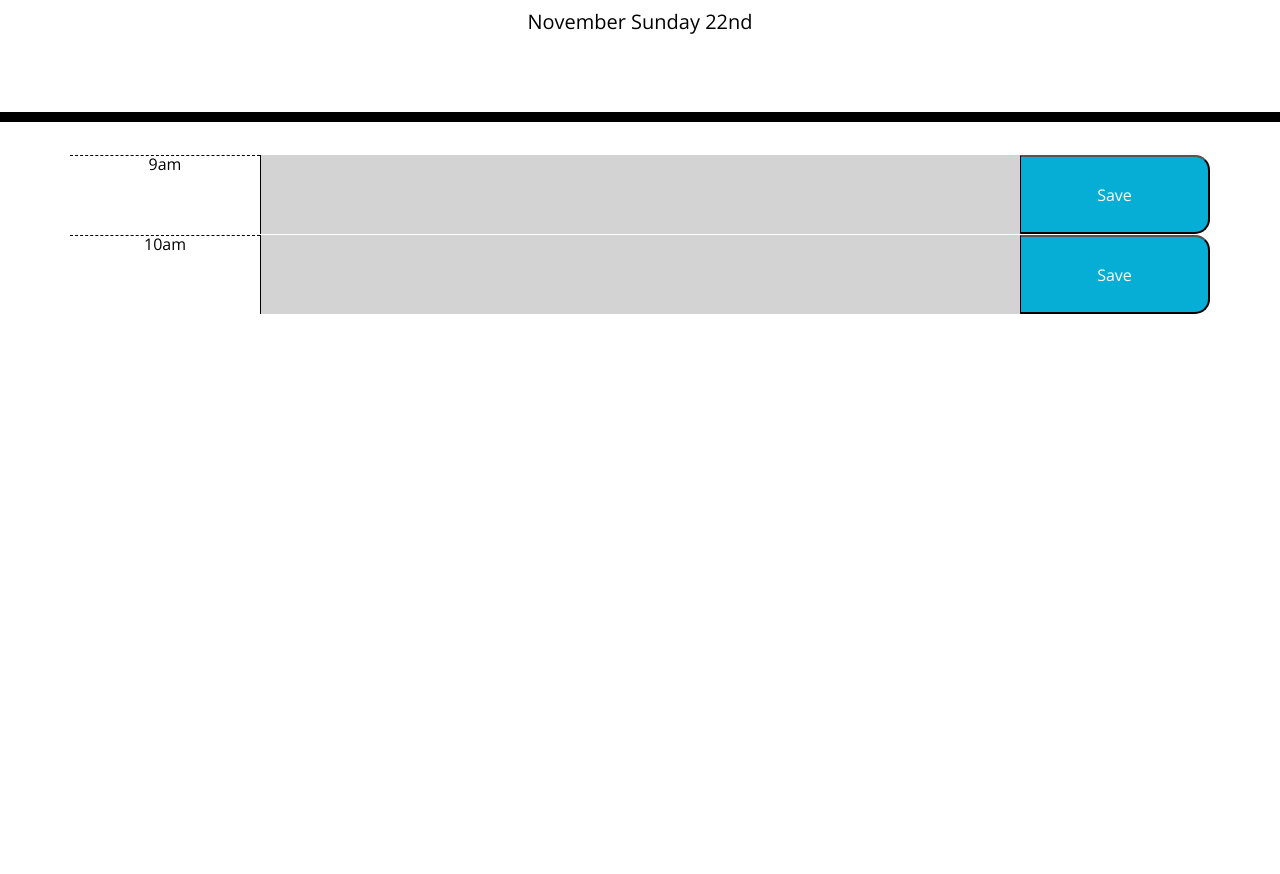
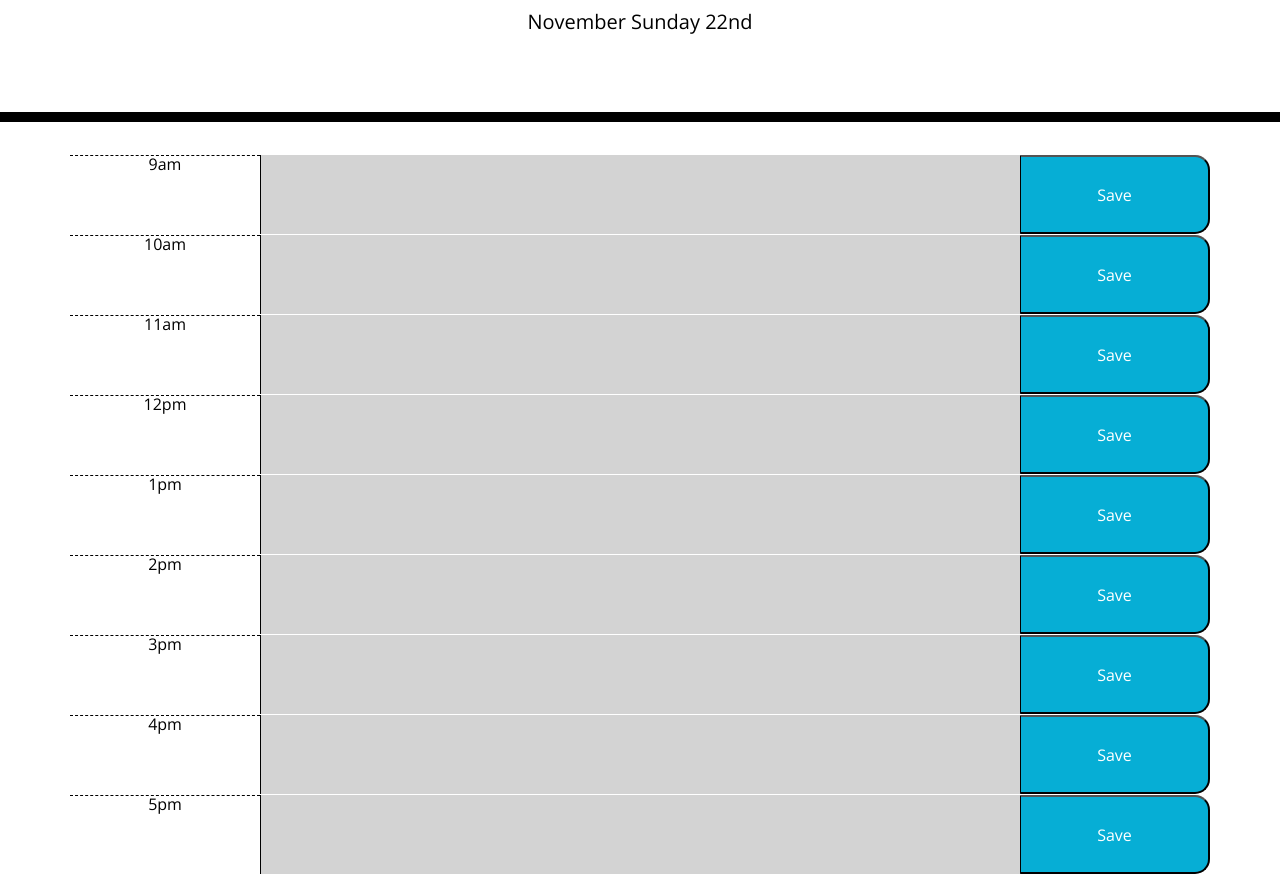
Before and after one commit to walsc024/Week-5-Day-Planner, a plain HTML site: page index.html in a window 1280 px wide. Shown: the part 182-1056 px from the top of the page. Before the commit the page ends 800 px from the top, so only its background shows below. Drawn offline with nearby package versions, Linux system fonts and the light colour scheme.

Commit message:
added rest of time blocks

```diff
--- a/index.html
+++ b/index.html
@@ -40,6 +40,42 @@
         <textarea class= "description col-8"></textarea>
         <button class="saveBtn col-2">Save</button>
       </div>
+      <div id="11" class="time-block row">
+        <div class="hour col-2">11am</div>
+        <textarea class= "description col-8"></textarea>
+        <button class="saveBtn col-2">Save</button>
+      </div>
+      <div id="12" class="time-block row">
+        <div class="hour col-2">12pm</div>
+        <textarea class= "description col-8"></textarea>
+        <button class="saveBtn col-2">Save</button>
+      </div>
+      <div id="1" class="time-block row">
+        <div class="hour col-2">1pm</div>
+        <textarea class= "description col-8"></textarea>
+        <button class="saveBtn col-2">Save</button>
+      </div>
+      <div id="2" class="time-block row">
+        <div class="hour col-2">2pm</div>
+        <textarea class= "description col-8"></textarea>
+        <button class="saveBtn col-2">Save</button>
+      </div>
+      <div id="3" class="time-block row">
+        <div class="hour col-2">3pm</div>
+        <textarea class= "description col-8"></textarea>
+        <button class="saveBtn col-2">Save</button>
+      </div>
+      <div id="4" class="time-block row">
+        <div class="hour col-2">4pm</div>
+        <textarea class= "description col-8"></textarea>
+        <button class="saveBtn col-2">Save</button>
+      </div>
+      <div id="5" class="time-block row">
+        <div class="hour col-2">5pm</div>
+        <textarea class= "description col-8"></textarea>
+        <button class="saveBtn col-2">Save</button>
+      </div>
+
     </div>
 
     <script src="https://cdnjs.cloudflare.com/ajax/libs/jquery/3.2.1/jquery.min.js"></script>
--- a/script.js
+++ b/script.js
@@ -10,7 +10,12 @@ $(".time-block").each(function(){
 
     if (time < presentHour){
         $(this).addClass("past")
+    } else if (time === presentHour){
+        $(this).addClass("present")
+    } else if (time > presentHour){
+        $(this).addClass("future")
     }
+
 })
 
 
```
